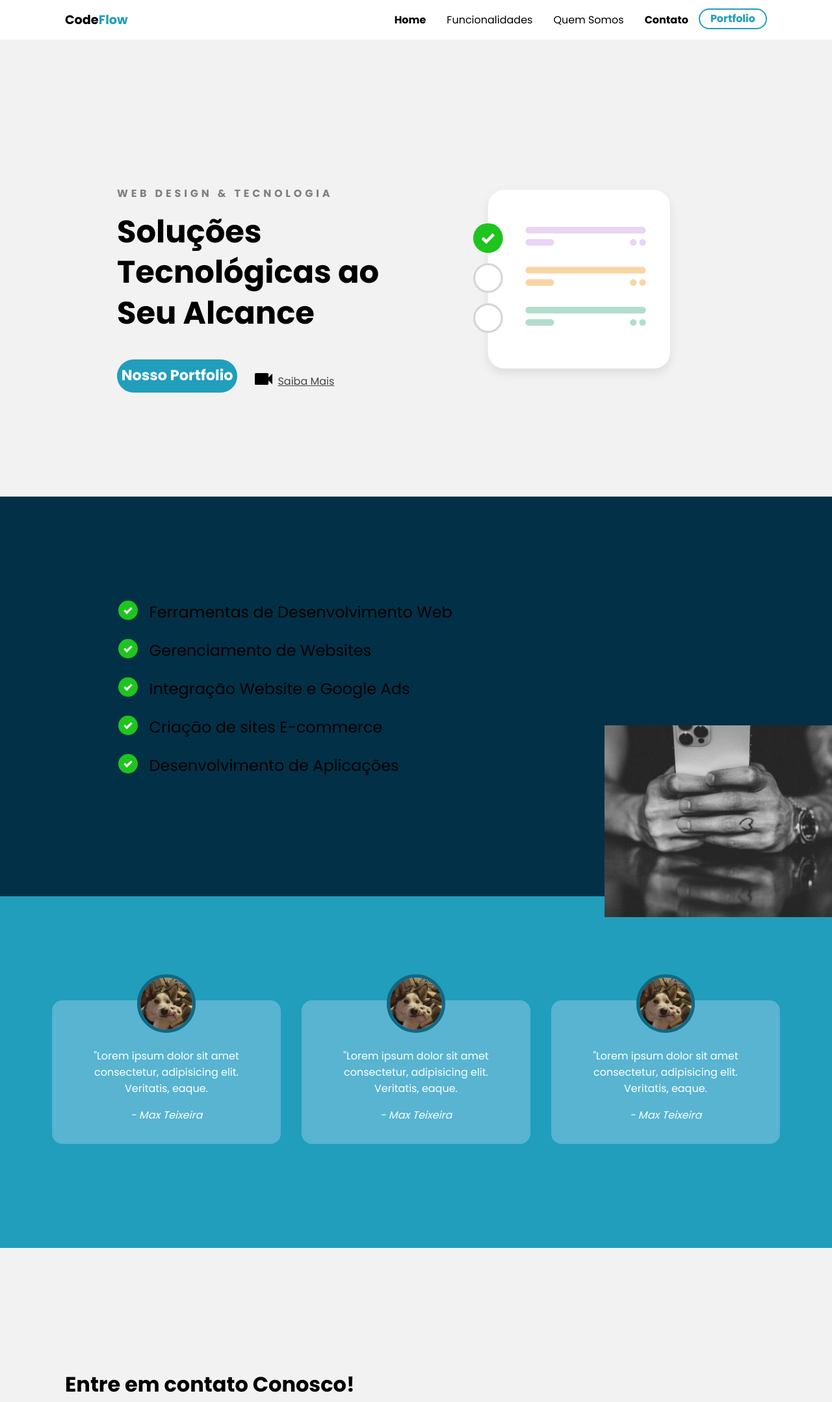
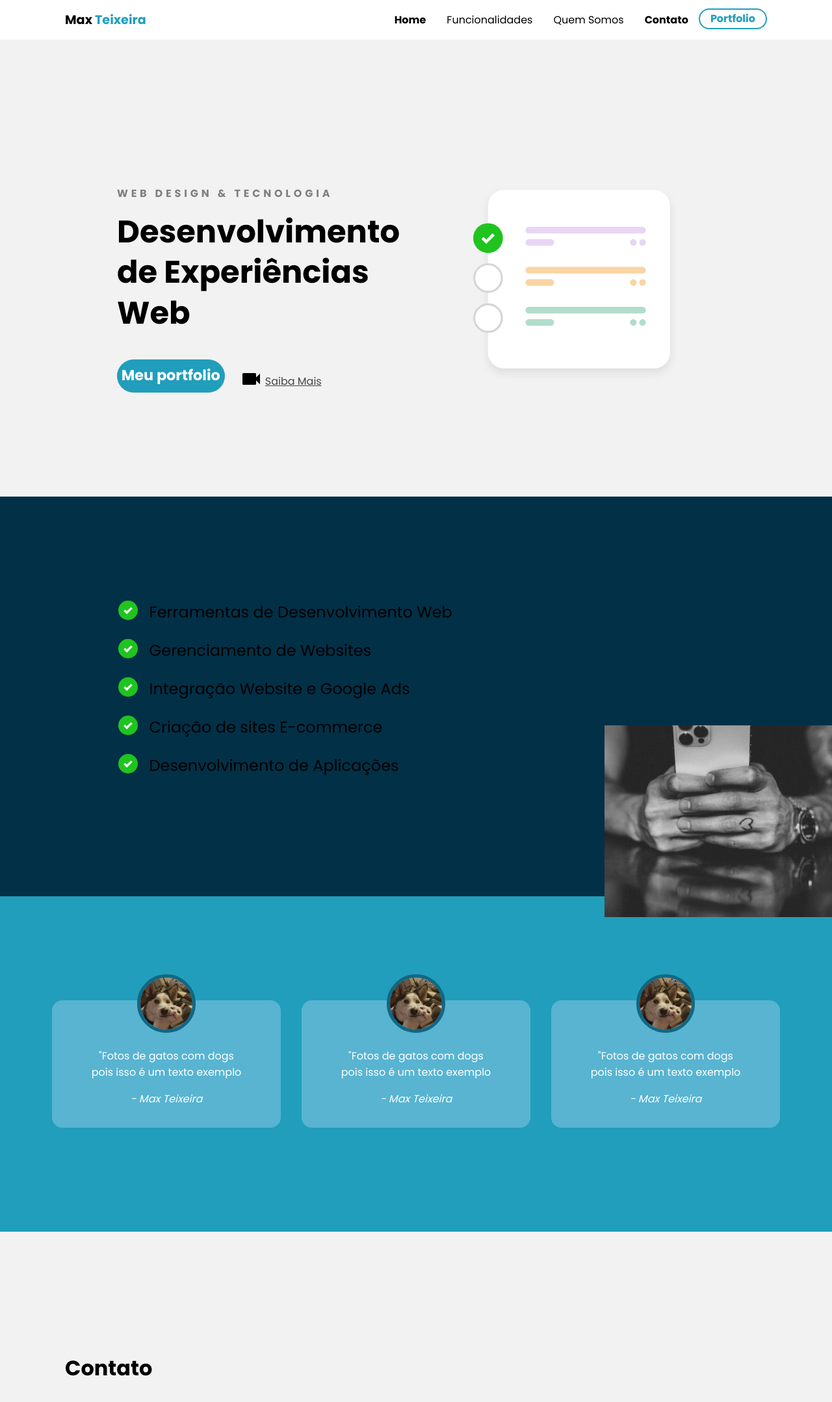
Before and after one commit to maxtxra/CSS, a plain HTML site: page index.html in a window 1280 px wide. Shown: the top 2157 px of the page at 65% size. Drawn offline with Linux system fonts and the light colour scheme.

Commit message:
Update index.html

```diff
--- a/index.html
+++ b/index.html
@@ -11,7 +11,7 @@
 <body>
     <div class="navbar">
         <div class="conteiner">
-            <a class="logo" ref="#">Code<span>Flow</span></a>
+            <a class="logo" ref="#">Max <span>Teixeira</span></a>
 
             <img id="mobile-cta" class="mobile-menu" src="images/menu.svg" alt="Abrir Navegação">
 
@@ -37,10 +37,10 @@
         <div class="conteiner">
             <div class="left-col">
                 <p class="subhead">Web Design &amp; Tecnologia</p>
-                <h1>Soluções Tecnológicas ao Seu Alcance</h1>
+                <h1>Desenvolvimento de Experiências Web</h1>
 
                 <div class="hero-cta">
-                    <a href="#" class="primary-cta"> Nosso Portfolio </a>
+                    <a href="#" class="primary-cta"> Meu portfolio </a>
                     <a href="#" class="watch-video-cta">
                         <img src="images/watch.svg" alt="Assista o Vídeo">Saiba Mais</a>
                 </div>
@@ -67,17 +67,17 @@
         <ul>
             <li>
                 <img src="images/person.jpg" alt="Pessoa">
-                <blockquote>"Lorem ipsum dolor sit amet consectetur, adipisicing elit. Veritatis, eaque.</blockquote>
+                <blockquote>"Fotos de gatos com dogs pois isso é um texto exemplo</blockquote>
                 <cite>- Max Teixeira</cite>
             </li>
             <li>
                 <img src="images/person.jpg" alt="Pessoa">
-                <blockquote>"Lorem ipsum dolor sit amet consectetur, adipisicing elit. Veritatis, eaque.</blockquote>
+                <blockquote>"Fotos de gatos com dogs pois isso é um texto exemplo</blockquote>
                 <cite>- Max Teixeira</cite>
             </li>
             <li>
                 <img src="images/person.jpg" alt="Pessoa">
-                <blockquote>"Lorem ipsum dolor sit amet consectetur, adipisicing elit. Veritatis, eaque.</blockquote>
+                <blockquote>"Fotos de gatos com dogs pois isso é um texto exemplo</blockquote>
                 <cite>- Max Teixeira</cite>
             </li>
 
@@ -87,7 +87,7 @@
     <section class="contact-section">
         <div class="conteiner">
             <div class="contact-left">
-                <h2>Entre em contato Conosco!</h2>
+                <h2>Contato</h2>
                 <form action="">
                     <label for="name">Nome</label>
                     <input type="text" id="name" name="name" >
```
